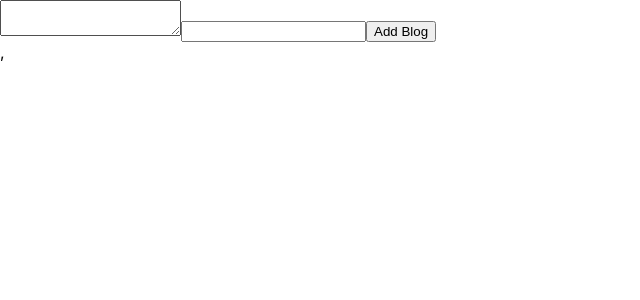
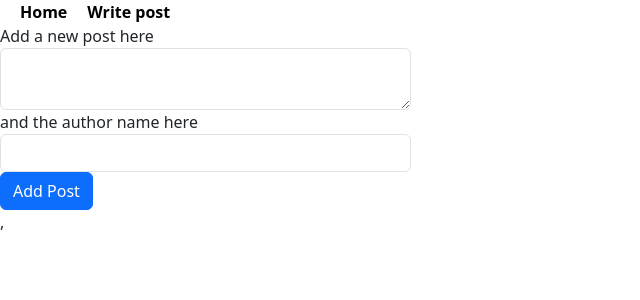
Before and after one commit to FionaMacRaeFairlie/graphql_client, a React (Create React App) app: page /create-blog in a window 1280 px wide. Shown: the top 300 px of the page, without its empty margins (0-640 px from the left). Built offline with nearby package versions, Linux system fonts and the light colour scheme.

Commit message:
example graphql client

```diff
--- a/package.json
+++ b/package.json
@@ -7,9 +7,11 @@
     "@testing-library/jest-dom": "^5.16.5",
     "@testing-library/react": "^13.4.0",
     "@testing-library/user-event": "^13.5.0",
+    "bootstrap": "^5.3.3",
     "graphql": "^16.6.0",
     "graphql-ws": "^5.11.3",
     "react": "^18.2.0",
+    "react-bootstrap": "^2.10.6",
     "react-dom": "^18.2.0",
     "react-router-dom": "^6.8.1",
     "react-scripts": "5.0.1",
--- a/src/App.css
+++ b/src/App.css
@@ -36,3 +36,14 @@
     transform: rotate(360deg);
   }
 }
+.nav-item {
+  display:inline-block;
+  font-weight: bold;
+  text-decoration: none;
+  color: black;
+  margin-left: 20px;
+}
+.nav-item:hover {
+  cursor: pointer;
+  color: dimgrey;
+}
--- a/src/App.js
+++ b/src/App.js
@@ -2,19 +2,21 @@ import { BrowserRouter, Routes, Route } from "react-router-dom";
 import "./App.css";
 import CreateBlog from "./createBlog";
 import Home from "./home";
+import Navbar from "./Navbar";
 
 function App() {
   return (
+    <div>
+     <Navbar />
     <BrowserRouter>
       <Routes>
         <Route>
           <Route index element={<Home />} />
           <Route path="create-blog" element={<CreateBlog />} />
-          {/* <Route path="contact" element={<Contact />} /> */}
-          {/* <Route path="*" element={<NoPage />} /> */}
         </Route>
       </Routes>
     </BrowserRouter>
+    </div>
   );
 }
 
--- /dev/null
+++ b/src/Navbar.js
@@ -0,0 +1,21 @@
+import React from "react";
+
+const Navbar = () => {
+  return (
+    <nav>
+      <div>
+        <span>
+          <a href="/" className="nav-item ">
+            Home
+          </a>
+        </span>
+        <span>
+          <a href="/create-blog" className="nav-item ">
+            Write post
+          </a>
+        </span>
+      </div>
+    </nav>
+  );
+};
+export default Navbar;
--- a/src/blog.js
+++ b/src/blog.js
@@ -1,11 +1,11 @@
-export const Blog = ({ content, sender, id }) => {
+export const Blog = ({ content, author, id }) => {
   return (
-    <div key={id} style={{ border: "1px solid black" }}>
-      <h3>{content}</h3>
-      <br />
-      <b>Blog Writer:</b>
-      <p>{sender}</p>
-      <br />
+
+    <div key={id} className="card" style={{ width: "75rem" }}>
+      <div class="card-header">A post from {author}</div>
+      <div className="card-body">
+        <p class="card-text">{content}</p>
+      </div>
     </div>
   );
 };
--- a/src/createBlog.js
+++ b/src/createBlog.js
@@ -2,10 +2,11 @@
 import { gql, useMutation } from "@apollo/client";
 import { useState } from "react";
 const CREATE_BLOG = gql`
-  mutation AddBlog($content: String!, $sender: String!) {
-    addBlog(content: $content, sender: $sender) {
+  mutation Mutation($content: String!, $author: String!) {
+    addNewBlog(content: $content, author: $author) {
       content
-      sender
+      author
+      id
     }
   }
 `;
@@ -13,30 +14,41 @@ const CREATE_BLOG = gql`
 const CreateBlog = () => {
   const [create_blog, { data, loading, error }] = useMutation(CREATE_BLOG);
   const [content, setContent] = useState("");
-  const [sender, setSender] = useState("");
-  console.log({ loading, error, data });
+  const [author, setAuthor] = useState("");
+  console.log({ data });
 
   return (
-    <div>
+    <div className="row">
+
+      <div className="col-4">
       <form
+        className="form-group"
         onSubmit={(e) => {
           e.preventDefault();
-          create_blog({ variables: { content, sender } });
+          create_blog({ variables: { content, author } });
           setContent("");
-          setSender("");
+          setAuthor("");
         }}
       >
+        <label> Add a new post here</label>
         <textarea
+          className="form-control"
           value={content}
           onChange={(e) => setContent(e.target.value)}
         />
+         <label> and the author name here</label>
         <input
+          className="form-control"
           type="text"
-          value={sender}
-          onChange={(e) => setSender(e.target.value)}
+          value={author}
+          onChange={(e) => setAuthor(e.target.value)}
         />
-        <button type="submit">Add Blog</button>
+        <button type="submit" className="btn btn-primary">
+          Add Post
+        </button>
       </form>
+      <div className="col-8"></div>
+      </div>
     </div>
   );
 };
--- a/src/home.js
+++ b/src/home.js
@@ -1,5 +1,6 @@
 import { useQuery, gql, useSubscription } from "@apollo/client";
 import { useEffect, useState } from "react";
+import { Blog } from "./blog";
 
 const GET_BLOGS = gql`
   query GetAllBlogs {
@@ -21,16 +22,6 @@ const UPDATE_BLOGS_SUBSCRIPTION = gql`
   }
 `;
 
-// function to get latest blogs from subscription
-// function LatestBlogs({ chatroom }) {
-//   const { data, loading } = useSubscription(UPDATE_BLOGS_SUBSCRIPTION, {
-//     variables: { chatroom },
-//   });
-
-//   console.log(data, loading);
-//   return <h4>New comment:</h4>;
-// }
-
 const Home = function () {
   const [blogs, setBlogs] = useState([]);
   const { loading, error, data } = useQuery(GET_BLOGS);
@@ -39,7 +30,8 @@ const Home = function () {
   const { loading_ws, error_ws, data_ws } = useSubscription(
     UPDATE_BLOGS_SUBSCRIPTION,
     {
-      onSubscriptionData: (data) => {
+      // onSubscriptionData: (data) => {
+      onData: (data) => {
         if (data?.subscriptionData?.data?.newBlog?.author) {
           setBlogs([...blogs, data?.subscriptionData?.data?.newBlog]);
         }
@@ -55,19 +47,14 @@ const Home = function () {
     }
   }, [data]);
 
-  // this.LatestBlogs({ chatroom: "newBlog" });
 
   if (loading) return <p>Loading...</p>;
   if (error) return <p>Error : {error.message}</p>;
 
-  return blogs.map(({ id, content, sender }) => (
-    <div key={id} style={{ border: "1px solid black" }}>
-      <h3>{content}</h3>
-      <br />
-      <b>Blog Writer:</b>
-      <p>{sender}</p>
-      <br />
-    </div>
+  return blogs.map(({ id, content, author }) => (
+    <>
+      <Blog content={content} author={author} id={id} />
+    </>
   ));
 };
 
--- a/src/index.js
+++ b/src/index.js
@@ -8,15 +8,16 @@ import { split, HttpLink } from "@apollo/client";
 import { GraphQLWsLink } from "@apollo/client/link/subscriptions";
 import { createClient } from "graphql-ws";
 import { getMainDefinition } from "@apollo/client/utilities";
+import 'bootstrap/dist/css/bootstrap.css';
 
 // setting configuration for websocket connect for subscription
 const httpLink = new HttpLink({
-  uri: "http://localhost:3000/graphql",
+  uri: "http://localhost:4000/graphql",
 });
 
 const wsLink = new GraphQLWsLink(
   createClient({
-    url: "ws://localhost:3000/graphql",
+    url: "ws://localhost:4000/graphql",
   })
 );
 
```
Also changed, not shown: 1 other file (tests, documents, lock files or other folders).
